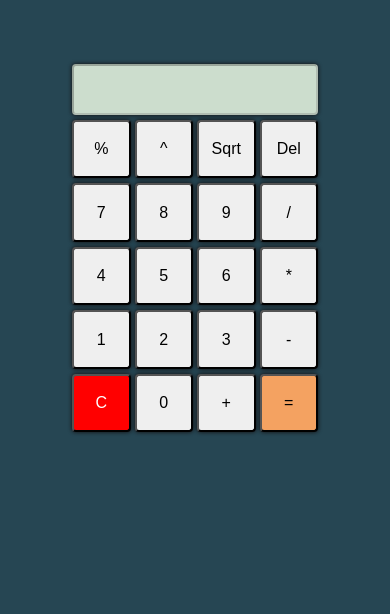
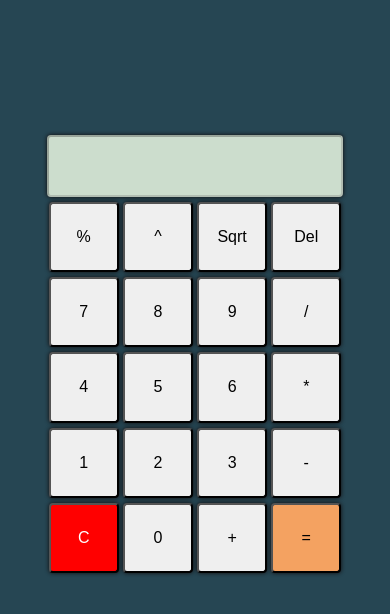
Before and after one commit to HafeezU23/SimpleCalculator, a plain HTML site: page index.html in a window 390 px wide. Shown: the part 78-692 px from the top of the page. Drawn offline with Linux system fonts and the light colour scheme.

Commit message:
media query

```diff
--- a/style.css
+++ b/style.css
@@ -73,3 +73,18 @@ h1{
         width: 61vmin;
     }
 }
+
+@media (min-width:300px) and (max-width:499px){
+    .container{
+
+        height: 85vh;
+    }
+    .btn{
+        height: 18vmin;
+        width: 18vmin;
+    }
+    #display{
+        width: 75vmin;
+        height: 15vmin;
+    }
+}
```
